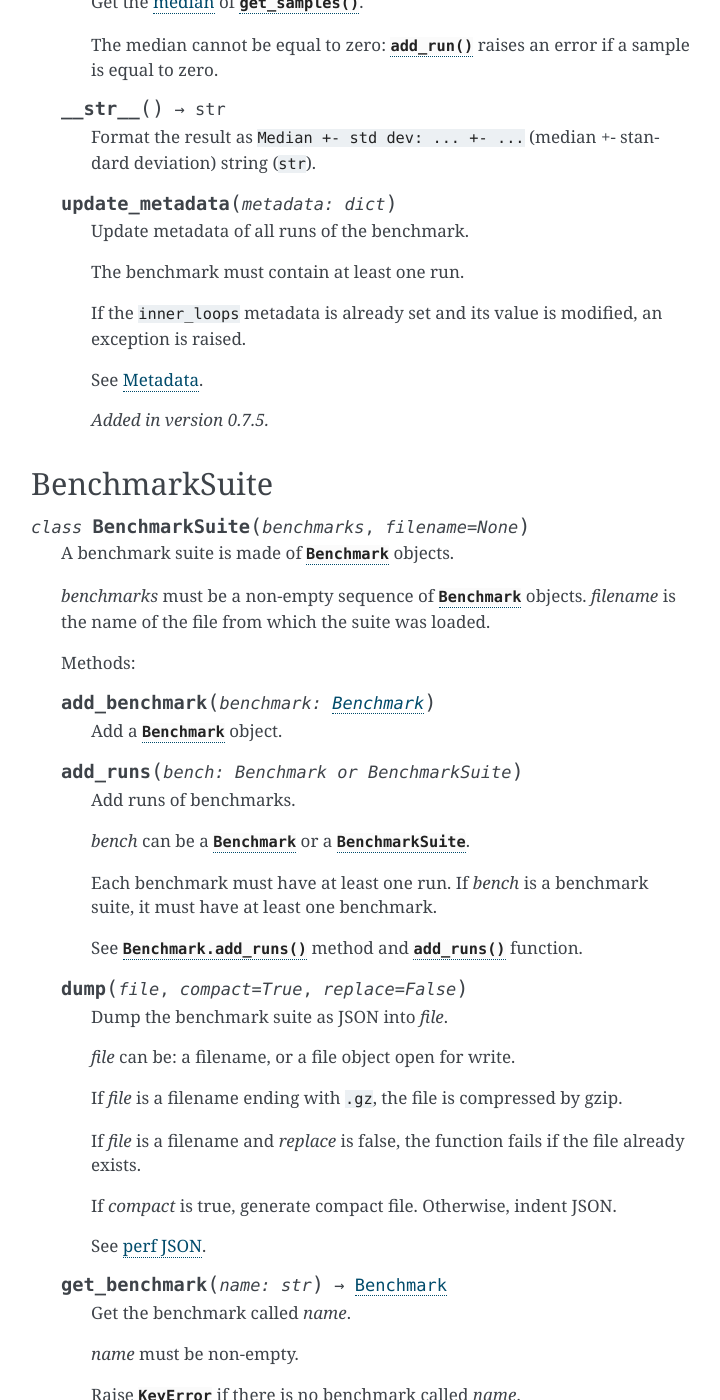
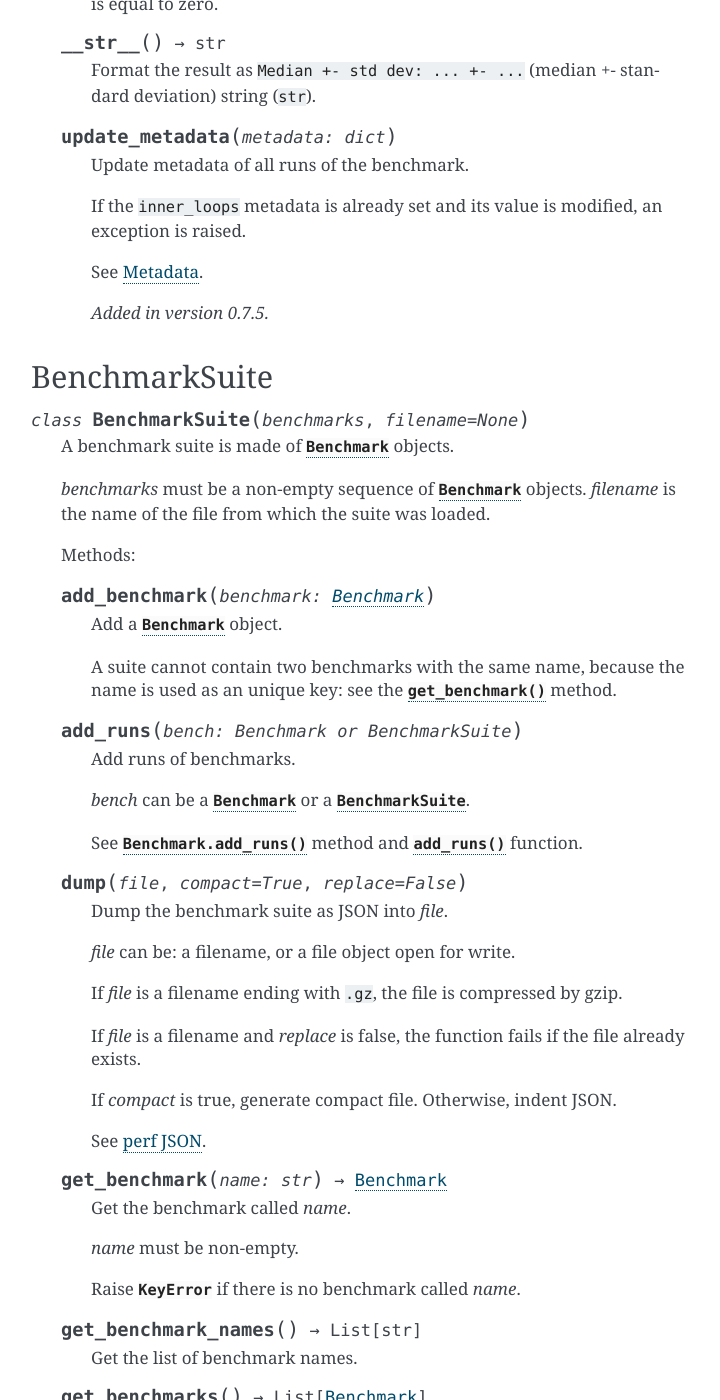
Before and after one commit to psf/pyperf, a Sphinx documentation site: the page built from doc/api.rst, in a window 1280 px wide and 1400 px high, scrolled down 4797 px. Shown: the whole window, without its empty margins (389-1109 px from the left). Built offline with Sphinx 7.4.7, drawn with Linux system fonts in a browser that asks for light colours; some of the changed text lies outside the part shown.

Commit message:
Update doc

```diff
--- a/doc/api.rst
+++ b/doc/api.rst
@@ -174,12 +174,9 @@
 
       See :ref:`Metadata <metadata>`.
 
-   .. method:: get_name() -> str or None
+   .. method:: get_name() -> str
 
       Get the benchmark name (``str``).
-
-      Return ``None`` if the benchmark has no run or runs have no name in
-      metadata.
 
    .. method:: get_nrun() -> int
 
@@ -260,8 +257,6 @@
 
       Update metadata of all runs of the benchmark.
 
-      The benchmark must contain at least one run.
-
       If the ``inner_loops`` metadata is already set and its value is modified,
       an exception is raised.
 
@@ -286,14 +281,14 @@
 
       Add a :class:`Benchmark` object.
 
+      A suite cannot contain two benchmarks with the same name, because the
+      name is used as an unique key: see the :meth:`get_benchmark` method.
+
    .. method:: add_runs(bench: Benchmark or BenchmarkSuite)
 
       Add runs of benchmarks.
 
       *bench* can be a :class:`Benchmark` or a :class:`BenchmarkSuite`.
-
-      Each benchmark must have at least one run. If *bench* is a benchmark
-      suite, it must have at least one benchmark.
 
       See :meth:`Benchmark.add_runs` method and :func:`add_runs` function.
 
@@ -324,8 +319,6 @@
    .. method:: get_benchmark_names() -> List[str]
 
       Get the list of benchmark names.
-
-      Raise an error if a benchmark has no name.
 
    .. method:: get_benchmarks() -> List[Benchmark]
 
```
